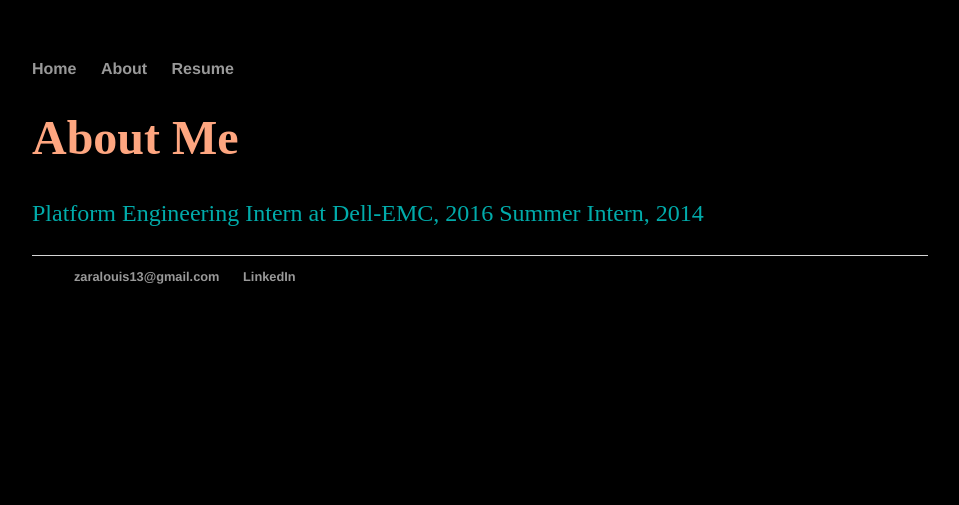
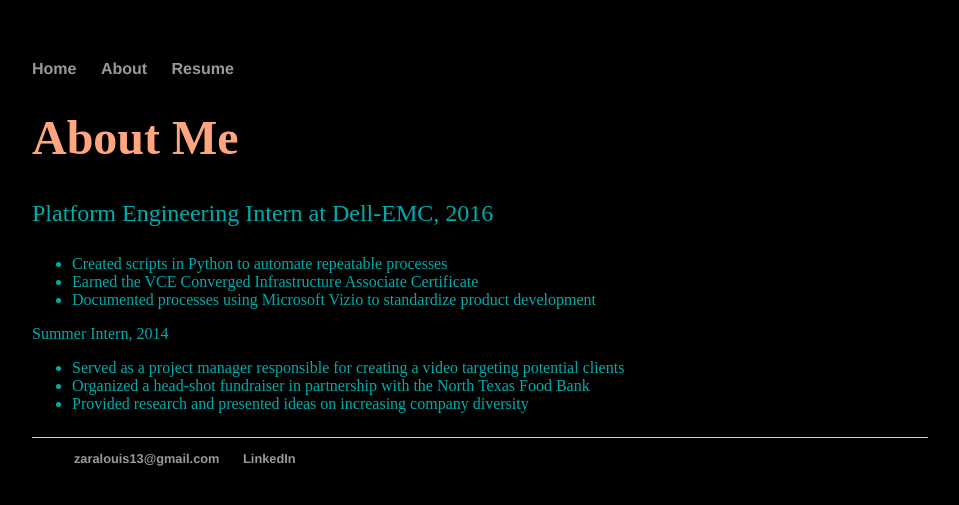
Before and after one commit to zaralouis/zaralouis.github.io, a Jekyll site: the page built from resume/index.html, in a window 1280 px wide. Shown: the top 505 px of the page, without its empty margins (160-1119 px from the left). Built offline with Jekyll 4.4.1, drawn with Linux system fonts in a browser that asks for light colours.

Commit message:
Update index.html

```diff
--- a/resume/index.html
+++ b/resume/index.html
@@ -14,8 +14,18 @@
 		<h1><font face="Minion Web" color="#FEA680">About Me</h1></font>
 		<div class="container">
     		<div class="blurb"><p><font face="Minion Web" color="#01ABAA"> Platform Engineering Intern at Dell-EMC, 2016
-         Summer Intern, 2014
-				</font></p>
+			<ul style="list-style-type:disc">
+  				<li>Created scripts in Python to automate repeatable processes</li>
+  				<li>Earned the VCE Converged Infrastructure Associate Certificate</li>
+  				<li>Documented processes using Microsoft Vizio to standardize product development</li>
+			</ul>
+         		Summer Intern, 2014
+			<ul style="list-style-type:disc">
+  				<li>Served as a project manager responsible for creating a video targeting potential clients</li>
+  				<li>Organized a head-shot fundraiser in partnership with the North Texas Food Bank</li>
+  				<li>Provided research and presented ideas on increasing company diversity</li>
+			</ul>
+			</font></p>
     		</div><!-- /.blurb -->
 		</div><!-- /.container -->
 
```
